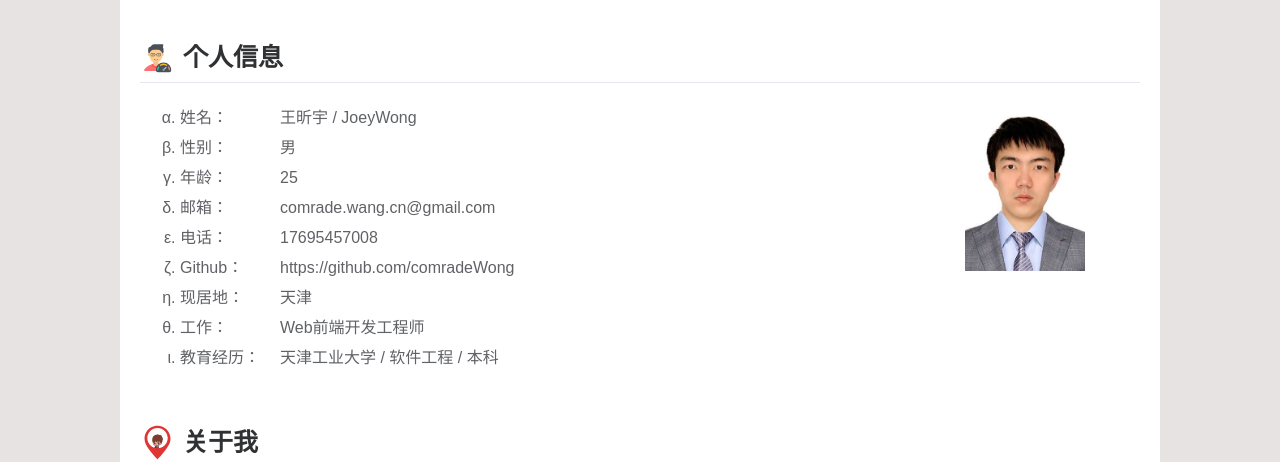
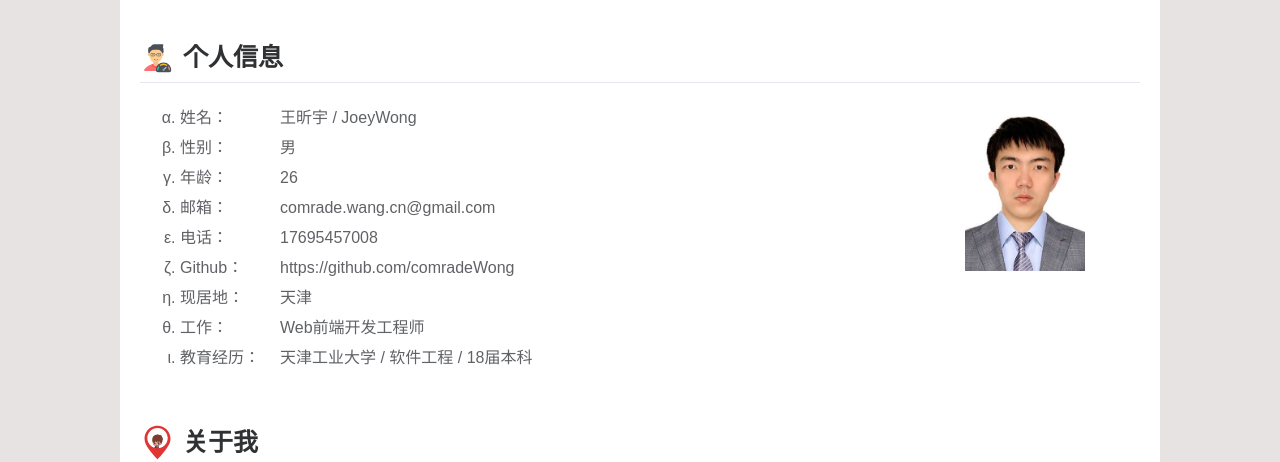
Before and after one commit to comradeWong/new-resume, a Jekyll site: the page built from index.html, in a window 1280 px wide and 900 px high. Shown: the top 462 px of the window. Built offline with Jekyll 4.4.1, drawn with Linux system fonts in a browser that asks for light colours.

Commit message:
feat: 新增config

```diff
--- a/_config.yml
+++ b/_config.yml
@@ -4,13 +4,13 @@ email: comrade.wang.cn@gmail.com
 aboutme:
   name: 王昕宇 / JoeyWong
   sex: 男
-  age: 25
+  age: 26
   email: comrade.wang.cn@gmail.com
   phone: 17695457008
   github: https://github.com/comradeWong
   city: 天津
   job: Web前端开发工程师
-  edu: 天津工业大学 / 软件工程 / 本科
+  edu: 天津工业大学 / 软件工程 / 18届本科
 
 update: 2020年06月02日
 
```
